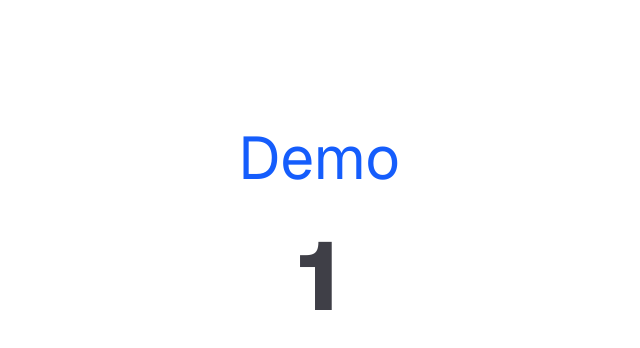
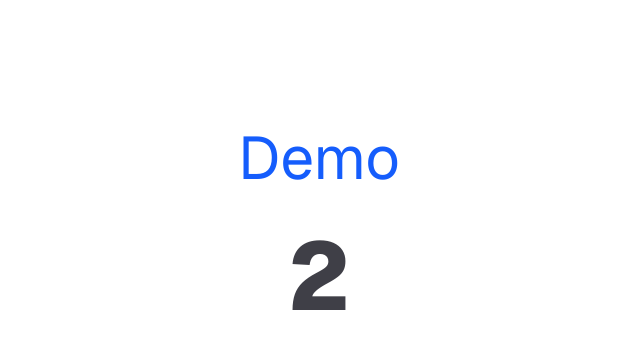
Before and after one commit to ericlawrencehdr/demo-deploy, a Next.js app: page / in a window 1280 px wide. Shown: the top 348 px of the page, without its empty margins (321-961 px from the left). Built offline with nearby package versions, Linux system fonts and the light colour scheme.

Commit message:
Bump version indicator

```diff
--- a/app/page.tsx
+++ b/app/page.tsx
@@ -6,7 +6,7 @@ export default function Home() {
           <span className="text-blue-600">Demo</span>
         </h1>
         <div className="pt-10">
-          <span className="text-zinc-700 text-8xl dark:text-zinc-300 font-extrabold">1</span>
+          <span className="text-zinc-700 text-8xl dark:text-zinc-300 font-extrabold">2</span>
         </div>
 
       </main>
```
